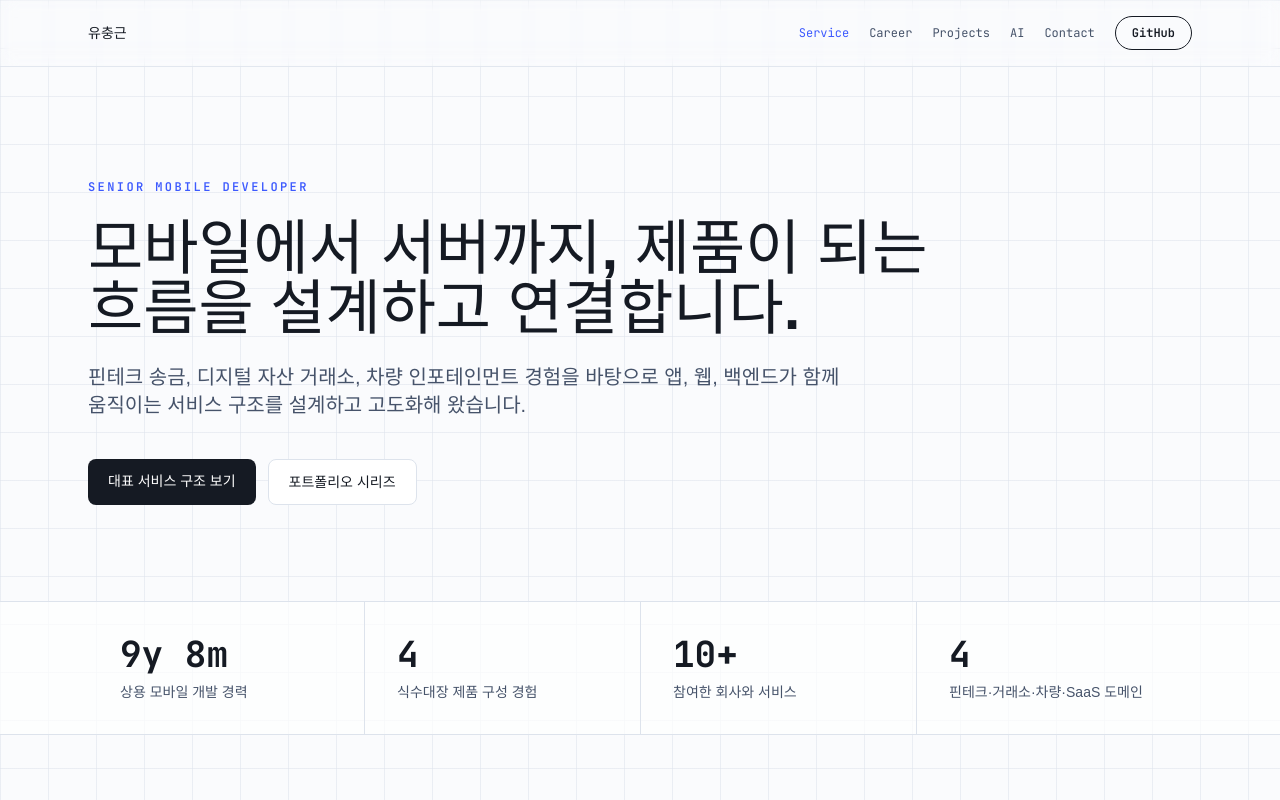
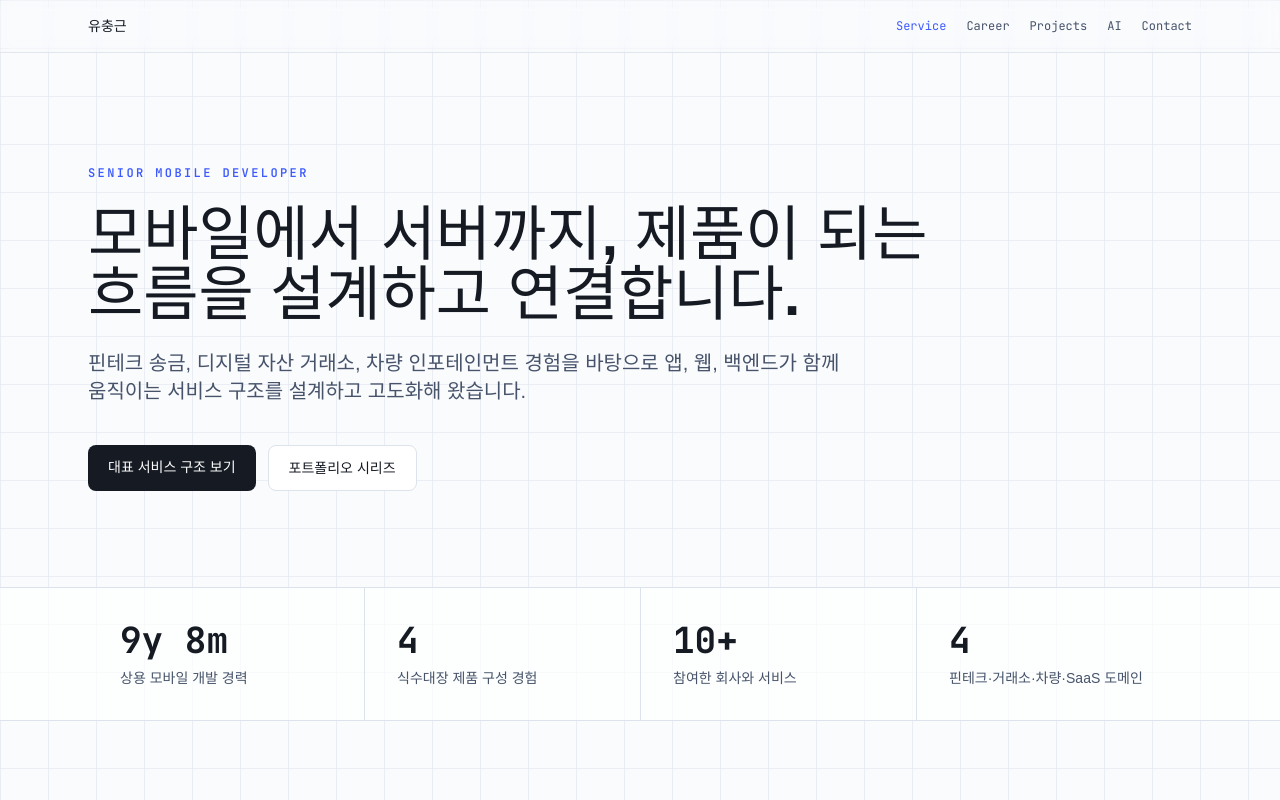
Before and after one commit to YOOCHUNGKEUN/my_portfolio, a React (Vite) app: page / in a window 1280 px wide. Shown: the top 800 px of the page. Built offline with nearby package versions, Linux system fonts and the light colour scheme; a web font is replaced by a local one.

Commit message:
fix: 비공개 저장소 고려해 GitHub 링크 노출 제거

```diff
--- a/src/components/layout/Footer.tsx
+++ b/src/components/layout/Footer.tsx
@@ -10,9 +10,6 @@ export function Footer() {
           <a className="hover:text-indigo" href={LINKS.email}>
             Email
           </a>
-          <a className="hover:text-indigo" href={LINKS.github} target="_blank" rel="noreferrer">
-            GitHub
-          </a>
           <a className="hover:text-indigo" href={LINKS.velog} target="_blank" rel="noreferrer">
             Velog
           </a>
--- a/src/components/layout/Header.tsx
+++ b/src/components/layout/Header.tsx
@@ -1,4 +1,3 @@
-import { LINKS } from '@/constants/routes';
 import { PROFILE } from '@/constants/profile';
 import { useActiveSection } from '@/hooks/useActiveSection';
 
@@ -31,14 +30,6 @@ export function Header() {
               {item.label}
             </a>
           ))}
-          <a
-            href={LINKS.github}
-            target="_blank"
-            rel="noreferrer"
-            className="rounded-full border border-ink px-4 py-2 font-mono text-xs font-semibold text-ink transition hover:bg-ink hover:text-white"
-          >
-            GitHub
-          </a>
         </div>
       </nav>
     </header>
--- a/src/components/sections/Contact.tsx
+++ b/src/components/sections/Contact.tsx
@@ -13,7 +13,8 @@ export function Contact() {
         </p>
         <p className="mt-5 max-w-3xl text-sm leading-7 text-white/58">
           업무 및 일부 개인 프로젝트는 비공개 저장소로 관리하고 있어, 공개 가능한 구현 과정과
-          구조 중심으로 포트폴리오와 Velog에 정리했습니다.
+          구조 중심으로 포트폴리오와 Velog에 정리했습니다. 필요 시 코드 구조 설명이나 일부
+          샘플은 별도로 공유드릴 수 있습니다.
         </p>
         <a
           href={LINKS.email}
@@ -22,14 +23,6 @@ export function Contact() {
           {PROFILE.email}
         </a>
         <div className="mt-8 flex flex-wrap gap-3">
-          <a
-            href={LINKS.github}
-            target="_blank"
-            rel="noreferrer"
-            className="rounded-lg border border-white/20 px-4 py-2 font-mono text-xs font-semibold transition hover:border-white"
-          >
-            GitHub 공개 코드
-          </a>
           <a
             href={LINKS.velog}
             target="_blank"
--- a/src/constants/routes.ts
+++ b/src/constants/routes.ts
@@ -1,5 +1,4 @@
 export const LINKS = {
-  github: 'https://github.com/tosoon3535',
   velog: 'https://velog.io/@tosoon3535/series/Portfolio',
   siksu: 'https://siksudaejang.co.kr',
   email: 'mailto:tosoon3535@gmail.com',
```
Also changed, not shown: 2 other files (tests, documents, lock files or other folders).
